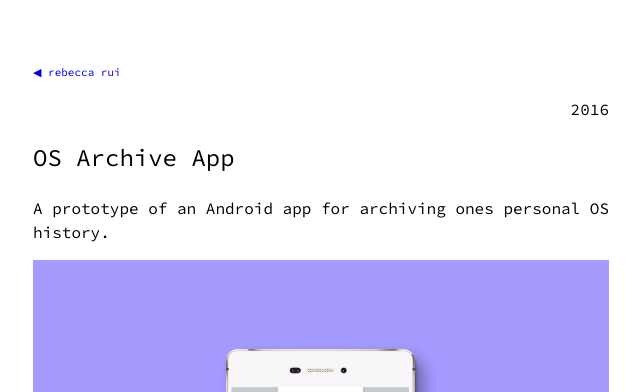
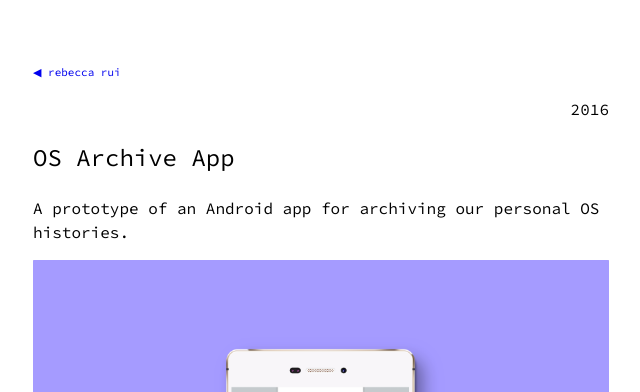
Before and after one commit to iurrrui/iurrrui.github.io, a Jekyll site: the page built from _posts/2016-10-27-os-archive-app.md, in a window 1280 px wide. Shown: the top 392 px of the page, without its empty margins (319-959 px from the left). Built offline with Jekyll 4.4.1, drawn with Linux system fonts in a browser that asks for light colours.

```diff
--- a/_posts/2016-10-27-os-archive-app.md
+++ b/_posts/2016-10-27-os-archive-app.md
@@ -4,7 +4,7 @@ title: OS Archive App
 category: project
 ---
 
-A prototype of an Android app for archiving ones personal OS history.
+A prototype of an Android app for archiving our personal OS histories.
 
 ![](/assets/media/os_archive_app.png)
 
--- a/_sass/no-style-please.scss
+++ b/_sass/no-style-please.scss
@@ -105,7 +105,8 @@ li {
 }
 
 .w {
-  max-width: 45%;
+  width: 45%;
+  max-width: 630px;
   margin: 0 auto;
   padding: 4rem 2rem;
 }
```
Also changed, not shown: _posts/2017-01-30-bureaucracy-complex.md (+4 -0 lines), assets/media/bureaucracy_complex_publication_01.png (added), assets/media/bureaucracy_complex_publication_02.png (added), 6 other files.
